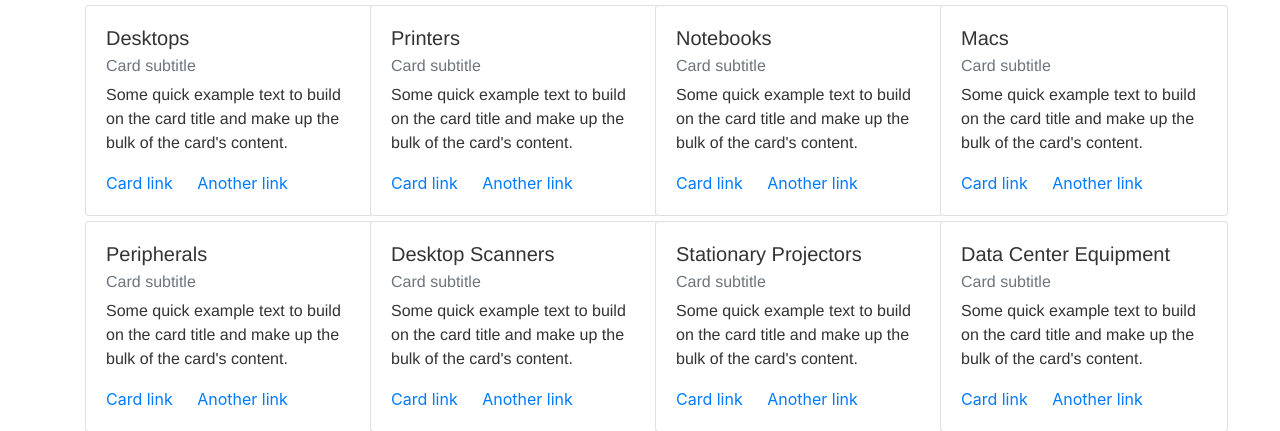
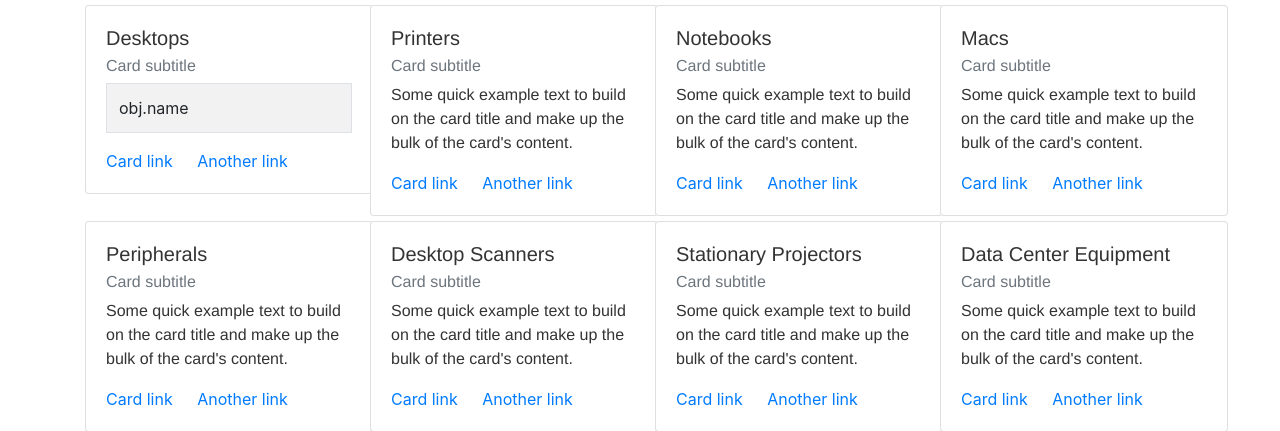
Before and after one commit to Shin4y/InventoryProject, a Django app: template inventory/templates/inventory/index.html in a window 1280 px wide. Shown: the top 431 px of the page. Run offline with Django 3.2, Linux system fonts and the light colour scheme; the template is opened without the code that fills it: most values are stand-ins (such as "Sample title", 1, 10 or a date in 2020); some libraries are stand-ins or nearby versions.

Commit message:
moving to desktop

```diff
--- a/inventory/helper.py
+++ b/inventory/helper.py
@@ -167,6 +167,6 @@ def getRecent():
 	allRecent = RecentObject.objects.all()
 	for obj in allRecent:
 		if len(t[slugDict[obj.slug]]) < 6:
-			t[slugDict[obj.slug]] = getattr(commonObject.objects.get(id=obj.commonId), obj.slug)
+			t[slugDict[obj.slug]].append(getattr(commonObject.objects.get(id=obj.commonId), obj.slug))
 
 	return t
--- a/inventory/templates/inventory/index.html
+++ b/inventory/templates/inventory/index.html
@@ -11,7 +11,16 @@
 		  <div class="card-body">
 		    <h5 class="card-title">Desktops</h5>
 		    <h6 class="card-subtitle mb-2 text-muted">Card subtitle</h6>
-		    <p class="card-text">Some quick example text to build on the card title and make up the bulk of the card's content.</p>
+		    <table class = 'table table-striped table-bordered' id = 'inventory-table'>
+		    	{% for obj in recentList.0 %}
+		    		<tr>
+		    			<a href = "{% url 'inventory:editObject' obj.token %}">
+		    				<td> obj.name </td>
+		    			</a>
+		    		</tr>
+		    	{% endfor %}
+		    </table>
+		    </p>
 		    <a href="#" class="card-link">Card link</a>
 		    <a href="#" class="card-link">Another link</a>
 		  </div>
--- a/inventory/views.py
+++ b/inventory/views.py
@@ -12,6 +12,7 @@ from django.forms import formset_factory
 
 def index(request):
 	recent2DList = getRecent()
+	jjjjjj
 	return render(request, 'inventory/index.html', {'recentList':recent2DList})
 
 def createObject(request, mySlug):
```
Also changed, not shown: inventoryProject/settings.py (+7 -7 lines), db.sqlite3, inventory/migrations/0021_recentobject_slug.py (added), 1 other file.
